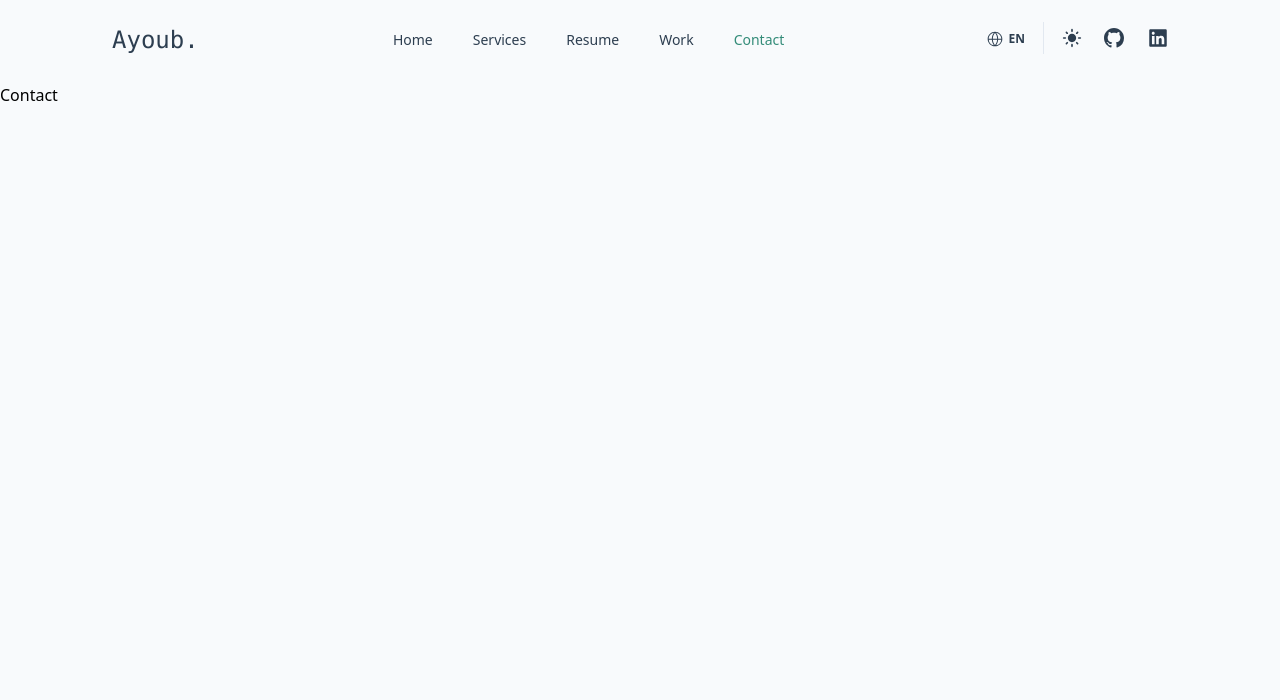
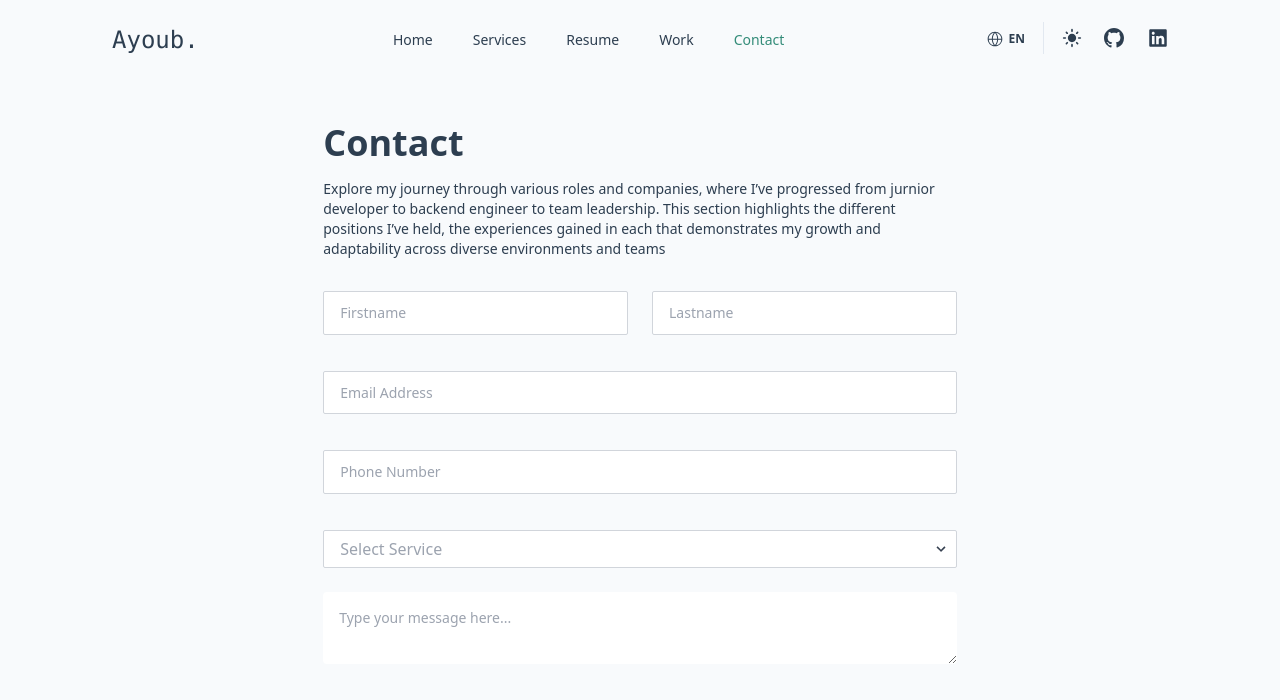
Before and after one commit to BoudaoudAyoub/Portfolio, a React (Vite) app: page /contact in a window 1280 px wide. Shown: the top 700 px of the page. Built offline with nearby package versions, Linux system fonts and the light colour scheme.

Commit message:
Added the contact form

```diff
--- a/src/pages/Contact/contact.tsx
+++ b/src/pages/Contact/contact.tsx
@@ -1,5 +1,117 @@
+import { Box } from "@mui/material";
+
 export default function Works() {
     return(
-        <>Contact</>
+        <Box className="px-8 xl:px-28 h-full overflow-x-hidden flex">
+            <Box className="xl:w-[60%] mx-auto my-10"
+                style={{
+                    marginBottom: "10px"
+                }}
+            >
+                <span className="block text-center xl:text-left py-5 xl:p-0">
+                    <h3 className='text-4xl text-[#2D3E50] dark:text-[#F5F8FA] font-bold'>Contact</h3>
+                    <p className='text-sm text-[#2D3E50] dark:text-[#F5F8FA] py-4'>
+                        Explore my journey through various roles and companies, where I’ve progressed from jurnior developer to backend engineer to team leadership. This section highlights the different positions I’ve held, the experiences gained in each that demonstrates my growth and adaptability across diverse environments and teams
+                    </p>
+                </span>
+                <form className="w-full mt-4">
+                    <div className="flex flex-wrap -mx-3 mb-6">
+                        <div className="w-full md:w-1/2 px-3 mb-6 md:mb-0">
+                            <input className="text-sm appearance-none block w-full text-gray-700 border rounded-[2px] border border-gray-300 py-3 px-4 mb-3 leading-tight focus:outline-none dark:text-[#F5F8FA] dark:border-[#2D3E50] dark:bg-[#2D3E50] focus:border-[#348C79] dark:focus:border-[#6941C6]"
+                                    id="grid-first-name"
+                                    type="text"
+                                    placeholder="Firstname"
+                                    autoComplete="false"
+                            />
+                        </div>
+                        <div className="w-full md:w-1/2 px-3">
+                            <input className="text-sm appearance-none block w-full text-gray-700 border border-gray-300 rounded-[2px] py-3 px-4 leading-tight focus:outline-none dark:text-[#F5F8FA] dark:border-[#2D3E50] dark:bg-[#2D3E50] focus:border-[#348C79] dark:focus:border-[#6941C6]"
+                                    id="grid-last-name"
+                                    type="text"
+                                    placeholder="Lastname"
+                                    autoComplete="false"
+                            />
+                        </div>
+                    </div>
+                    <div className="flex flex-wrap -mx-3 mb-6">
+                        <div className="w-full px-3 mb-6 md:mb-0">
+                            <input className="text-sm appearance-none block w-full text-gray-700 border border-gray-300 rounded-[2px] py-3 px-4 mb-3 leading-tight focus:outline-none dark:text-[#F5F8FA] dark:border-[#2D3E50] dark:bg-[#2D3E50] focus:border-[#348C79] dark:focus:border-[#6941C6]"
+                                    id="email"
+                                    type="email"
+                                    placeholder="Email Address"
+                                    autoComplete="false"
+                            />
+                        </div>
+                    </div>
+                    <div className="flex flex-wrap -mx-3 mb-6">
+                        <div className="w-full px-3 mb-6 md:mb-0">
+                            <input className="text-sm appearance-none block w-full text-gray-400 border border-gray-300 rounded-[2px] py-3 px-4 mb-3 leading-tight focus:outline-none dark:text-[#F5F8FA] dark:border-[#2D3E50] dark:bg-[#2D3E50] focus:border-[#348C79] dark:focus:border-[#6941C6]"
+                                    id="phone"
+                                    type="phone"
+                                    placeholder="Phone Number"
+                                    autoComplete="false"
+                            />
+                        </div>
+                    </div>
+                    <div className="flex flex-wrap -mx-3 mb-6">
+                        <div className="w-full px-3 mb-6 md:mb-0">
+                            <div className="inline-block relative w-full">
+                                <select className="text-gray-400 block appearance-none w-full bg-white border border-gray-300 hover:border-gray-500 px-4 py-2 pr-8 rounded-[2px] leading-tight focus:outline-none dark:text-[#F5F8FA] dark:border-[#2D3E50] dark:bg-[#2D3E50] focus:border-[#348C79] dark:focus:border-[#6941C6]">
+                                    <option>Select Service</option>
+                                    <option>Web Development</option>
+                                </select>
+                                <div className="pointer-events-none absolute inset-y-0 right-0 flex items-center px-2 text-gray-700 dark:text-gray-400">
+                                    <svg className="fill-current h-4 w-4" xmlns="http://www.w3.org/2000/svg" viewBox="0 0 20 20"><path d="M9.293 12.95l.707.707L15.657 8l-1.414-1.414L10 10.828 5.757 6.586 4.343 8z"/></svg>
+                                </div>
+                            </div>
+                        </div>
+                    </div>
+                    <div className="flex flex-wrap -mx-3 mb-6">
+                        <div className="w-full px-3 mb-6 md:mb-0">
+                            <textarea className="p-4 text-sm rounded-[4px] w-full dark:text-[#F5F8FA] dark:border-[#2D3E50] dark:bg-[#2D3E50] focus:border-[#348C79] dark:focus:border-[#6941C6]"
+                                    placeholder="Type your message here..."
+                            />
+
+                        </div>
+                    </div>
+                    {/* <div className="space-y-12">
+                        <div className="border-b border-gray-900/10 pb-12">
+                            <div className="mt-10 grid grid-cols-1 gap-x-6 gap-y-8 sm:grid-cols-6">
+                                <div className="sm:col-span-4">
+                                    <label htmlFor="username" className="block text-sm/6 font-medium text-gray-900">
+                                        Username
+                                    </label>
+                                    <div className="mt-2">
+                                        <div className="flex items-center rounded-md bg-white pl-3 outline outline-1 -outline-offset-1 outline-gray-300 focus-within:outline focus-within:outline-2 focus-within:-outline-offset-2 focus-within:outline-indigo-600">
+                                            <input
+                                                id="username"
+                                                name="username"
+                                                type="text"
+                                                placeholder="janesmith"
+                                                className="block min-w-0 grow py-1.5 pl-1 pr-3 text-base text-gray-900 placeholder:text-gray-400 focus:outline focus:outline-0 sm:text-sm/6"
+                                            />
+                                        </div>
+                                    </div>
+                                </div>
+                                <div className="col-span-full">
+                                    <label htmlFor="about" className="block text-sm/6 font-medium text-gray-900">
+                                        About
+                                    </label>
+                                    <div className="mt-2">
+                                        <textarea
+                                        id="about"
+                                        name="about"
+                                        rows={3}
+                                        className="block w-full rounded-md bg-white px-3 py-1.5 text-base text-gray-900 outline outline-1 -outline-offset-1 outline-gray-300 placeholder:text-gray-400 focus:outline focus:outline-2 focus:-outline-offset-2 focus:outline-indigo-600 sm:text-sm/6"
+                                        defaultValue={''}
+                                        />
+                                    </div>
+                                </div>
+                            </div>
+                        </div>
+                    </div> */}
+                </form>
+            </Box>
+        </Box>
     )
 }
```
